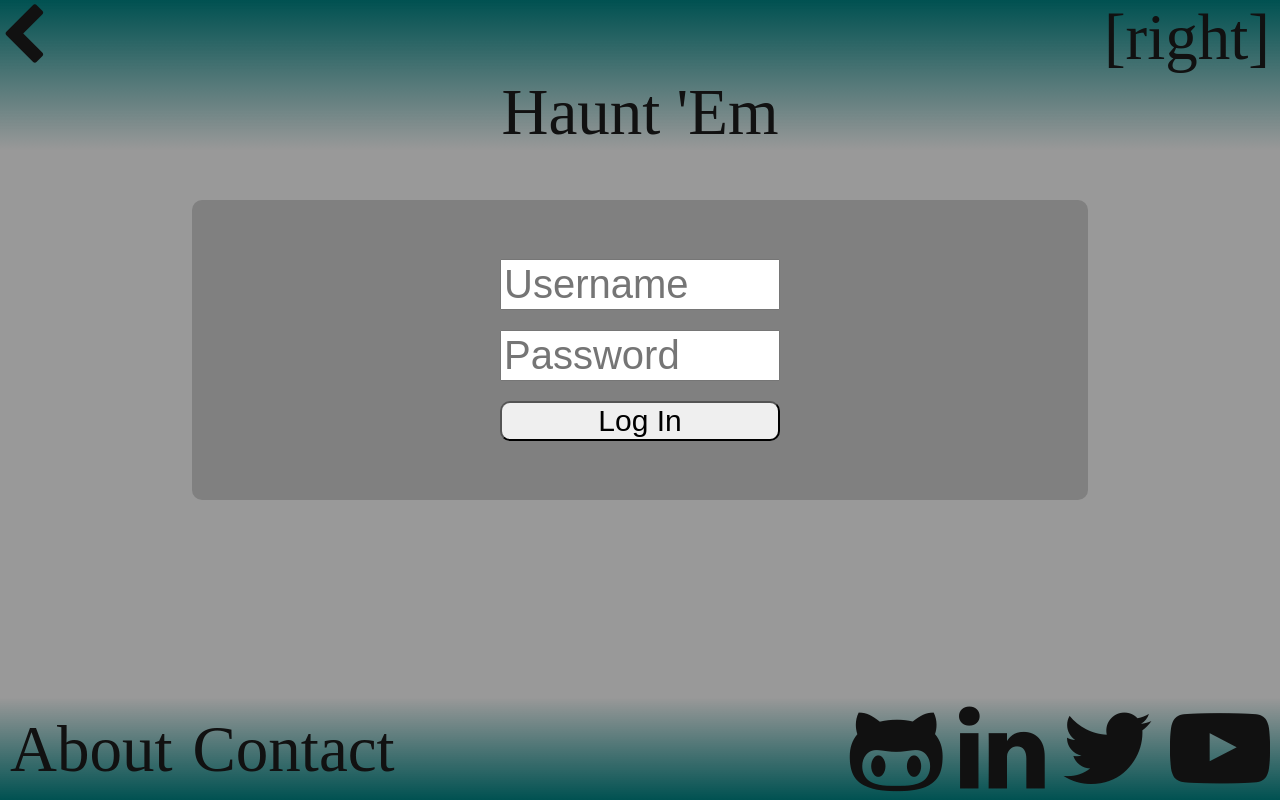
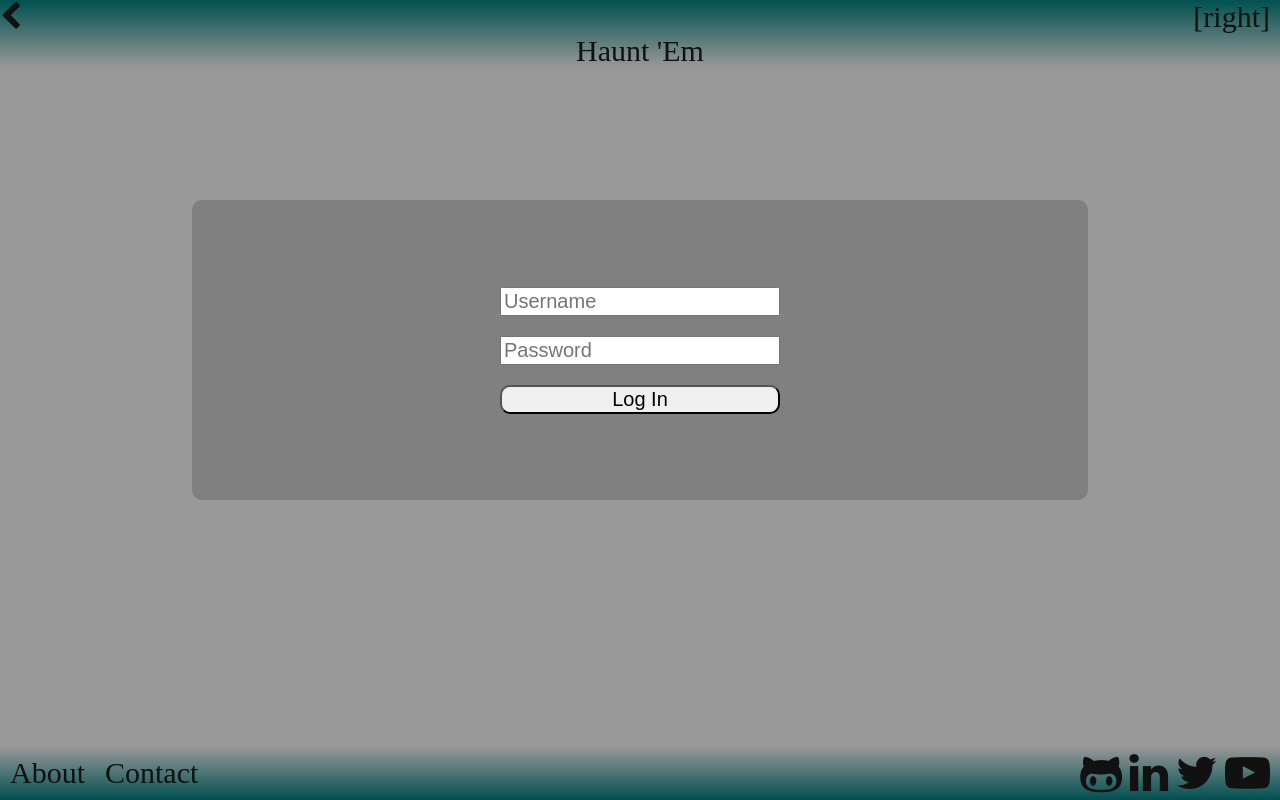
Before and after one commit to laarniastrid/trollEm, a website: page public/index.html in a window 1280 px wide. Drawn offline with nearby package versions, Linux system fonts and the light colour scheme; some packages are replaced by stand-ins of ours.

Commit message:
testing quick media styles

```diff
--- a/public/controllers/mainCtrl.js
+++ b/public/controllers/mainCtrl.js
@@ -18,9 +18,4 @@ angular.module('myApp')
     });
   };
 
-  $scope.myGithub = 'fa fa-github-alt';
-  $scope.myLinkedin = 'fa fa-linkedin';
-  $scope.myTwitter = 'fa fa-twitter';
-  $scope.myYoutube = 'fa fa-youtube-play';
-
 });  // end mainCtrl
--- a/public/index.html
+++ b/public/index.html
@@ -5,6 +5,7 @@
     <!-- stylesheets here -->
     <link rel="stylesheet" type="text/css" href="./styles/main.css" />
     <link rel="stylesheet" type="text/css" href="./styles/nav.css" />
+    <link rel="stylesheet" type="text/css" href="./styles/media.css" />
 
     <link rel="stylesheet" href="https://maxcdn.bootstrapcdn.com/font-awesome/4.5.0/css/font-awesome.min.css">
   </head>
--- a/public/styles/main.css
+++ b/public/styles/main.css
@@ -34,7 +34,7 @@ body {
 .login {
   width: 100%;
   height: 300px;
-  font-size: 40px;
+  /*font-size: 20px;*/
   border-radius: 10px;
   display: flex;
   flex-direction: column;
@@ -49,13 +49,13 @@ body {
 }
 
 .login div button {
-  font-size: 30px;
+  font-size: 20px;
   margin: 10px;
   border-radius: 10px;
 }
 
 .login input {
-  font-size: 40px;
+  font-size: 20px;
   margin: 10px;
 }
 
--- a/public/styles/nav.css
+++ b/public/styles/nav.css
@@ -2,7 +2,7 @@
 .nav-top-wrapper {
   width: 100%;
   height: auto;
-  font-size: 65px;
+  font-size: 30px;
   color: #111111;
   background: linear-gradient(#005151, rgba(255,0,0,0));
   position: fixed;
@@ -37,7 +37,7 @@
 .nav-bot-wrapper {
   width: 100%;
   height: auto;
-  font-size: 65px;
+  font-size: 30px;
   color: #111111;
   background: linear-gradient(rgba(255, 0, 0, 0), #005151);
   position: fixed;
@@ -45,7 +45,7 @@
 }
 
 .nav-bot-wrapper i {
-  font-size: 100px;
+  font-size: 45px;
 }
 
 .nav-bot {
```
